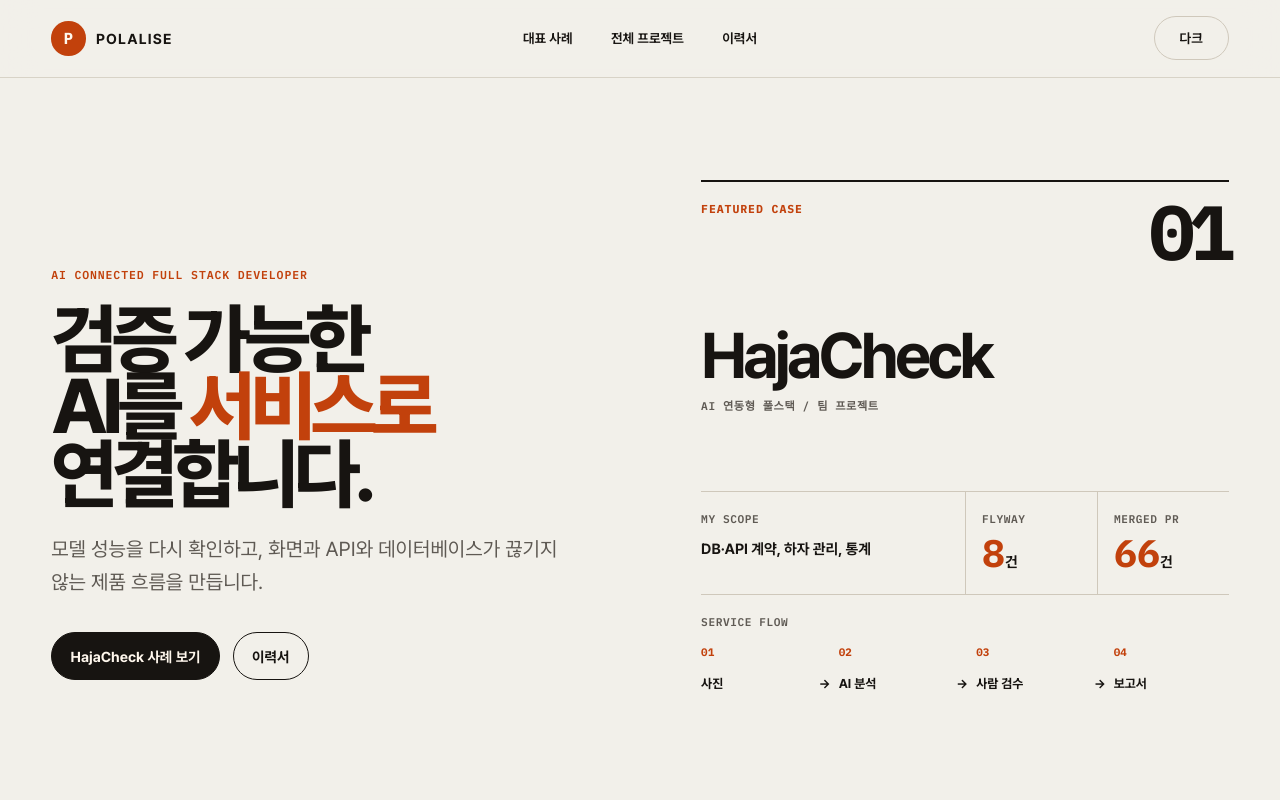
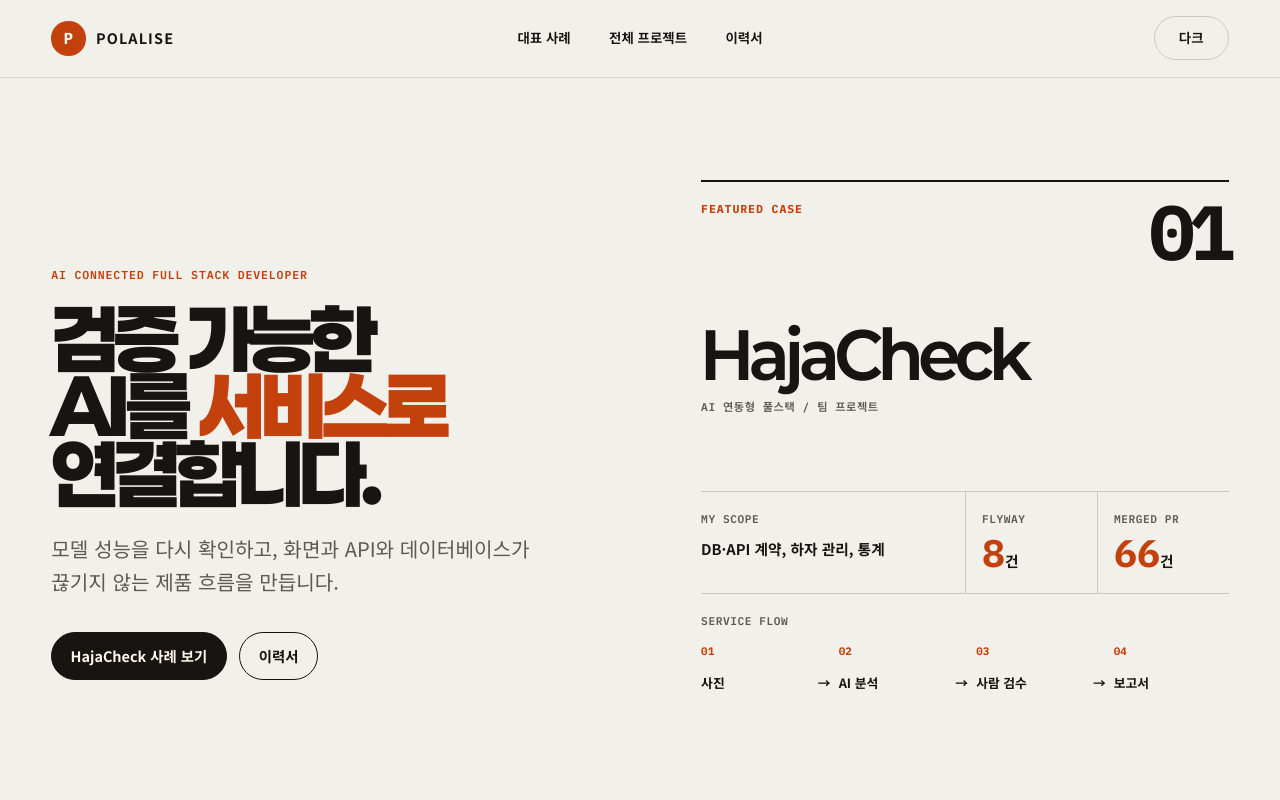
Before and after one commit to Polalise/Polalise.github.io, an Astro site: page / in a window 1280 px wide. Shown: the top 800 px of the page. Built offline with nearby package versions, Linux system fonts and the light colour scheme; Astro itself is replaced by a stand-in of ours.

Commit message:
feat: 사이트 폰트를 Paperlogy + Noto Sans KR VF로 교체
- 본문 폰트를 Polalise Sans(Pretendard 파생)에서 Noto Sans KR VF로 교체
- 헤딩(h1~h6)과 주요 지표 숫자에 Paperlogy(700/800/900) 적용
- 실제 사이트 글자만 서브셋팅해 용량 대폭 축소(Paperlogy 66KB/weight, Noto Sans KR VF 227KB)
- IBM Plex Mono 라벨 계열 셀렉터 19곳에 한글 폴백 추가(한글이 시스템 고정폭 폰트로 떨어지던 문제 수정)
- third-party-notices 갱신

```diff
--- a/src/styles/global.css
+++ b/src/styles/global.css
@@ -28,11 +28,35 @@
 }
 
 @font-face {
-  font-family: "Polalise Sans";
+  font-family: "Noto Sans KR VF";
   font-style: normal;
-  font-display: optional;
-  font-weight: 45 920;
-  src: url("/fonts/polalise-sans/PolaliseSansVariable.woff2") format("woff2-variations");
+  font-display: swap;
+  font-weight: 100 900;
+  src: url("/fonts/noto-sans-kr/NotoSansKR-VF.woff2") format("woff2-variations");
+}
+
+@font-face {
+  font-family: "Paperlogy";
+  font-style: normal;
+  font-display: swap;
+  font-weight: 700;
+  src: url("/fonts/paperlogy/Paperlogy-700.woff2") format("woff2");
+}
+
+@font-face {
+  font-family: "Paperlogy";
+  font-style: normal;
+  font-display: swap;
+  font-weight: 800;
+  src: url("/fonts/paperlogy/Paperlogy-800.woff2") format("woff2");
+}
+
+@font-face {
+  font-family: "Paperlogy";
+  font-style: normal;
+  font-display: swap;
+  font-weight: 900;
+  src: url("/fonts/paperlogy/Paperlogy-900.woff2") format("woff2");
 }
 
 @font-face {
@@ -68,9 +92,19 @@
 html {
   background: var(--paper);
   color: var(--ink);
-  font-family: "Polalise Sans", "Apple SD Gothic Neo", sans-serif;
+  font-family: "Noto Sans KR VF", "Apple SD Gothic Neo", "Malgun Gothic", sans-serif;
   scroll-behavior: smooth;
   text-rendering: optimizeLegibility;
+}
+
+h1,
+h2,
+h3,
+h4,
+h5,
+h6,
+.metric-item dd strong {
+  font-family: "Paperlogy", "Apple SD Gothic Neo", "Malgun Gothic", sans-serif;
 }
 
 body {
@@ -181,7 +215,7 @@ button {
   border-radius: 50%;
   background: var(--accent);
   color: var(--accent-ink);
-  font-family: "IBM Plex Mono", monospace;
+  font-family: "IBM Plex Mono", "Noto Sans KR VF", "Apple SD Gothic Neo", "Malgun Gothic", monospace;
   font-weight: 700;
 }
 
@@ -275,7 +309,7 @@ button {
 .section-index,
 .detail-kicker,
 .fact-label {
-  font-family: "IBM Plex Mono", monospace;
+  font-family: "IBM Plex Mono", "Noto Sans KR VF", "Apple SD Gothic Neo", "Malgun Gothic", monospace;
   font-size: .72rem;
   font-weight: 600;
   letter-spacing: .075em;
@@ -310,7 +344,7 @@ button {
 .detail-title {
   margin: 0;
   font-size: clamp(2.55rem, 6vw, 6.2rem);
-  font-weight: 760;
+  font-weight: 800;
   letter-spacing: -.055em;
   line-height: .95;
   overflow-wrap: break-word;
@@ -349,7 +383,7 @@ button {
   max-width: 13ch;
   margin: 1.4rem 0 1.5rem;
   font-size: clamp(3.5rem, 6vw, 7.2rem);
-  font-weight: 790;
+  font-weight: 900;
   letter-spacing: -.075em;
   line-height: .88;
   overflow-wrap: break-word;
@@ -428,7 +462,7 @@ button {
   justify-content: space-between;
   margin: 0;
   color: var(--accent);
-  font-family: "IBM Plex Mono", monospace;
+  font-family: "IBM Plex Mono", "Noto Sans KR VF", "Apple SD Gothic Neo", "Malgun Gothic", monospace;
   font-size: .72rem;
   font-weight: 700;
   letter-spacing: .08em;
@@ -454,7 +488,7 @@ button {
 .hero-evidence__scope dt,
 .hero-evidence__flow > p {
   color: var(--ink-soft);
-  font-family: "IBM Plex Mono", monospace;
+  font-family: "IBM Plex Mono", "Noto Sans KR VF", "Apple SD Gothic Neo", "Malgun Gothic", monospace;
   font-size: .7rem;
   font-weight: 600;
   letter-spacing: .05em;
@@ -488,7 +522,7 @@ button {
 
 .hero-evidence__scope strong {
   color: var(--accent);
-  font-family: "IBM Plex Mono", monospace;
+  font-family: "IBM Plex Mono", "Noto Sans KR VF", "Apple SD Gothic Neo", "Malgun Gothic", monospace;
   font-size: clamp(1.6rem, 3vw, 2.5rem);
   line-height: .8;
 }
@@ -526,7 +560,7 @@ button {
   left: 0;
   color: var(--accent);
   content: "0" counter(flow);
-  font-family: "IBM Plex Mono", monospace;
+  font-family: "IBM Plex Mono", "Noto Sans KR VF", "Apple SD Gothic Neo", "Malgun Gothic", monospace;
   font-size: .68rem;
 }
 
@@ -608,13 +642,13 @@ button {
   display: block;
   color: var(--accent);
   font-size: clamp(2.15rem, 5.2vw, 5rem);
-  font-weight: 790;
+  font-weight: 900;
   letter-spacing: -.06em;
   line-height: 1;
 }
 
 .metric-item span {
-  font-family: "IBM Plex Mono", monospace;
+  font-family: "IBM Plex Mono", "Noto Sans KR VF", "Apple SD Gothic Neo", "Malgun Gothic", monospace;
   color: var(--ink-soft);
   font-size: .68rem;
   text-transform: uppercase;
@@ -741,7 +775,7 @@ button {
 
 .project-card__metric strong {
   color: var(--accent);
-  font-family: "IBM Plex Mono", monospace;
+  font-family: "IBM Plex Mono", "Noto Sans KR VF", "Apple SD Gothic Neo", "Malgun Gothic", monospace;
   font-size: clamp(1.4rem, 3vw, 2.4rem);
 }
 
@@ -752,7 +786,7 @@ button {
 
 .project-card__metric small {
   color: var(--accent);
-  font-family: "IBM Plex Mono", monospace;
+  font-family: "IBM Plex Mono", "Noto Sans KR VF", "Apple SD Gothic Neo", "Malgun Gothic", monospace;
   font-size: .65rem;
   font-weight: 600;
   letter-spacing: .04em;
@@ -777,7 +811,7 @@ button {
   display: block;
   margin-bottom: .2rem;
   color: var(--accent);
-  font-family: "IBM Plex Mono", monospace;
+  font-family: "IBM Plex Mono", "Noto Sans KR VF", "Apple SD Gothic Neo", "Malgun Gothic", monospace;
   font-size: .64rem;
   font-weight: 700;
   letter-spacing: .06em;
@@ -926,7 +960,7 @@ button {
 }
 
 .evidence-row dt {
-  font-family: "IBM Plex Mono", monospace;
+  font-family: "IBM Plex Mono", "Noto Sans KR VF", "Apple SD Gothic Neo", "Malgun Gothic", monospace;
   font-size: .9rem;
   font-weight: 650;
 }
@@ -970,7 +1004,7 @@ button {
   display: block;
   margin-bottom: 1.3rem;
   color: var(--accent);
-  font-family: "IBM Plex Mono", monospace;
+  font-family: "IBM Plex Mono", "Noto Sans KR VF", "Apple SD Gothic Neo", "Malgun Gothic", monospace;
   font-size: .76rem;
 }
 
@@ -1015,7 +1049,7 @@ button {
 .contact-band a {
   justify-self: end;
   color: var(--paper);
-  font-family: "IBM Plex Mono", monospace;
+  font-family: "IBM Plex Mono", "Noto Sans KR VF", "Apple SD Gothic Neo", "Malgun Gothic", monospace;
   font-size: clamp(.78rem, 1.5vw, 1rem);
 }
 
@@ -1052,7 +1086,7 @@ button {
 
 .project-count strong {
   color: var(--accent);
-  font-family: "IBM Plex Mono", monospace;
+  font-family: "IBM Plex Mono", "Noto Sans KR VF", "Apple SD Gothic Neo", "Malgun Gothic", monospace;
   font-size: 3rem;
 }
 
@@ -1063,7 +1097,7 @@ button {
   padding-bottom: 1rem;
   border-bottom: 1px solid var(--line);
   color: var(--ink-soft);
-  font-family: "IBM Plex Mono", monospace;
+  font-family: "IBM Plex Mono", "Noto Sans KR VF", "Apple SD Gothic Neo", "Malgun Gothic", monospace;
   font-size: .75rem;
   font-weight: 600;
   margin: 0;
@@ -1226,7 +1260,7 @@ button {
 
 .metric-evidence strong {
   color: var(--accent);
-  font-family: "IBM Plex Mono", monospace;
+  font-family: "IBM Plex Mono", "Noto Sans KR VF", "Apple SD Gothic Neo", "Malgun Gothic", monospace;
   font-size: 1.35rem;
 }
 
@@ -1257,7 +1291,7 @@ button {
 
 .next-project span {
   color: var(--accent);
-  font-family: "IBM Plex Mono", monospace;
+  font-family: "IBM Plex Mono", "Noto Sans KR VF", "Apple SD Gothic Neo", "Malgun Gothic", monospace;
   font-size: .75rem;
 }
 
@@ -1357,7 +1391,7 @@ button {
 .project-visual figcaption span {
   grid-row: 1 / span 2;
   color: var(--accent);
-  font-family: "IBM Plex Mono", monospace;
+  font-family: "IBM Plex Mono", "Noto Sans KR VF", "Apple SD Gothic Neo", "Malgun Gothic", monospace;
   font-size: .7rem;
   font-weight: 700;
   letter-spacing: .06em;
@@ -1437,7 +1471,7 @@ button {
 .resume-section h2 {
   margin: 0;
   color: var(--accent);
-  font-family: "IBM Plex Mono", monospace;
+  font-family: "IBM Plex Mono", "Noto Sans KR VF", "Apple SD Gothic Neo", "Malgun Gothic", monospace;
   font-size: .75rem;
   letter-spacing: .08em;
   text-transform: uppercase;
```
Also changed, not shown: THIRD_PARTY_NOTICES.md (+9 -3 lines), public/third-party-notices.txt (+9 -3 lines), public/fonts/noto-sans-kr/NotoSansKR-VF.woff2 (added), public/fonts/paperlogy/Paperlogy-700.woff2 (added), public/fonts/paperlogy/Paperlogy-800.woff2 (added), public/fonts/paperlogy/Paperlogy-900.woff2 (added), public/fonts/polalise-sans/PolaliseSansVariable.woff2 (deleted).
